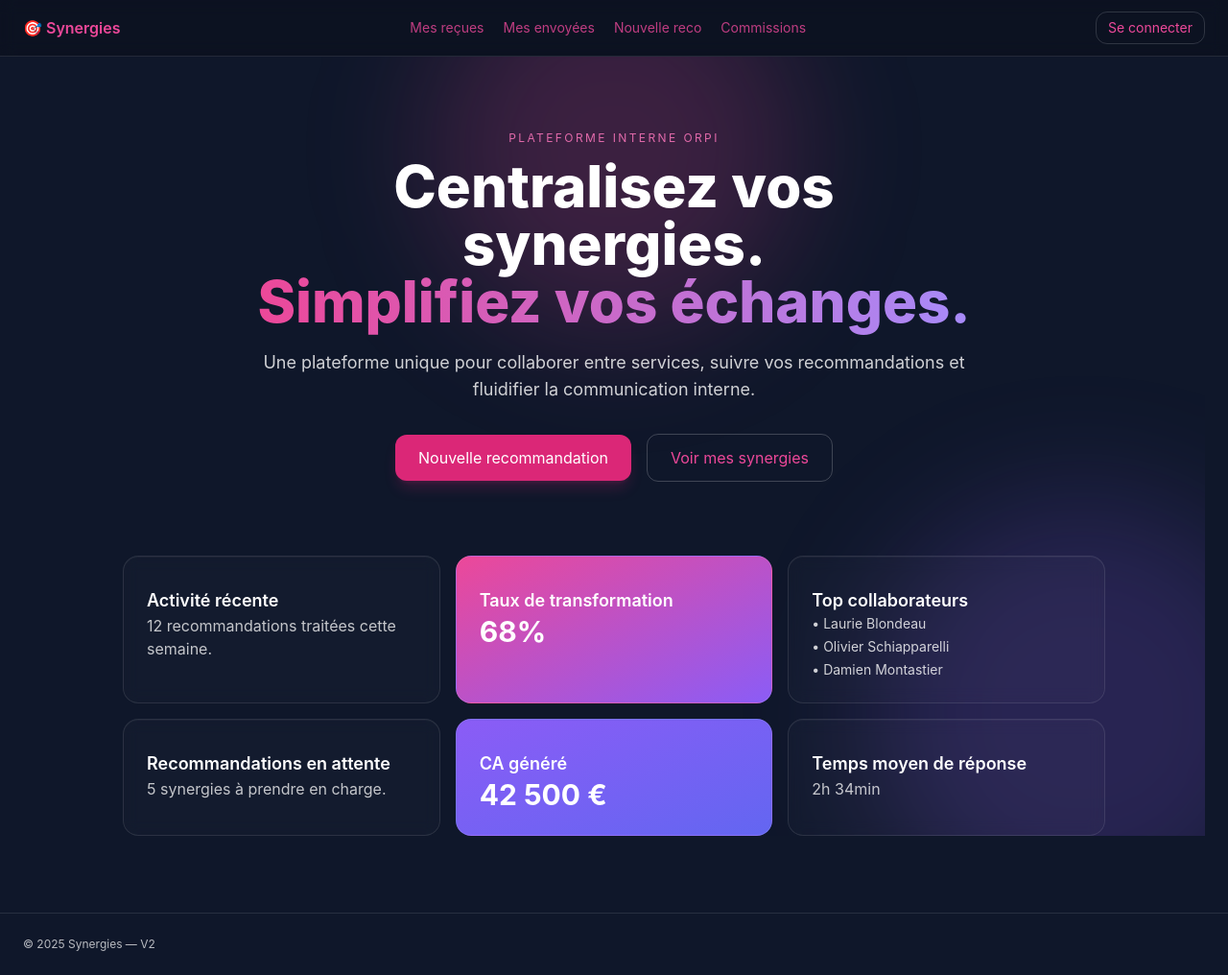
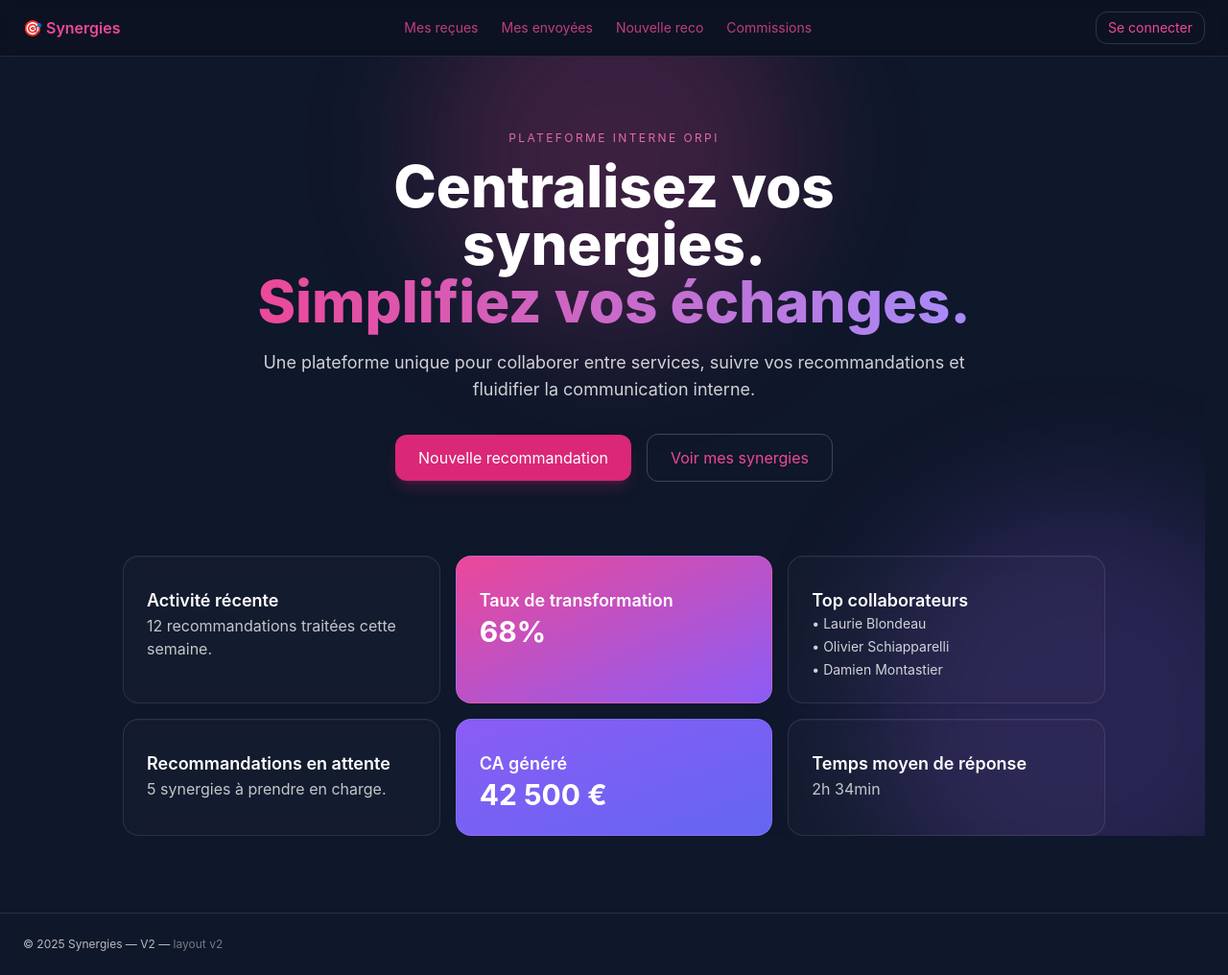
Before and after one commit to SamKTA/synergies-v2, a Next.js app: page / in a window 1280 px wide. Shown: the whole page at 96% size. Built offline with nearby package versions, Linux system fonts and the light colour scheme.

Commit message:
Update layout.tsx

```diff
--- a/app/layout.tsx
+++ b/app/layout.tsx
@@ -13,33 +13,28 @@ export default function RootLayout({ children }: { children: ReactNode }) {
       <body className="min-h-dvh bg-[rgb(var(--bg))] text-[rgb(var(--fg))]">
         {/* Topbar */}
         <header className="sticky top-0 z-50 border-b border-white/10 bg-black/20 backdrop-blur">
-          <div className="mx-auto flex max-w-7xl items-center justify-between px-6 py-3">
-            <Link href="/" className="font-semibold">
-              🎯 Synergies
-            </Link>
-
-            {/* nav responsive simple */}
-            <nav className="flex gap-5 text-sm">
+          <div className="container mx-auto max-w-7xl px-6 py-3 flex items-center justify-between">
+            <Link href="/" className="font-semibold">🎯 Synergies</Link>
+            <nav className="hidden md:flex gap-6 text-sm">
               <Link href="/inbox" className="opacity-80 hover:opacity-100">Mes reçues</Link>
               <Link href="/sent" className="opacity-80 hover:opacity-100">Mes envoyées</Link>
               <Link href="/reco/new" className="opacity-80 hover:opacity-100">Nouvelle reco</Link>
               <Link href="/admin/commissions" className="opacity-80 hover:opacity-100">Commissions</Link>
             </nav>
-
             <Link href="/login" className="rounded-xl border border-white/15 px-3 py-1.5 text-sm hover:bg-white/5">
               Se connecter
             </Link>
           </div>
         </header>
 
-        {/* Conteneur central commun */}
-        <main className="mx-auto max-w-7xl px-6">
+        {/* Conteneur centré commun */}
+        <main className="container mx-auto max-w-7xl px-6">
           {children}
         </main>
 
         <footer className="mt-20 border-t border-white/10">
-          <div className="mx-auto max-w-7xl px-6 py-6 text-xs opacity-70">
-            © {new Date().getFullYear()} Synergies — V2
+          <div className="container mx-auto max-w-7xl px-6 py-6 text-xs opacity-70">
+            © {new Date().getFullYear()} Synergies — V2 — <span className="opacity-60">layout v2</span>
           </div>
         </footer>
       </body>
```
